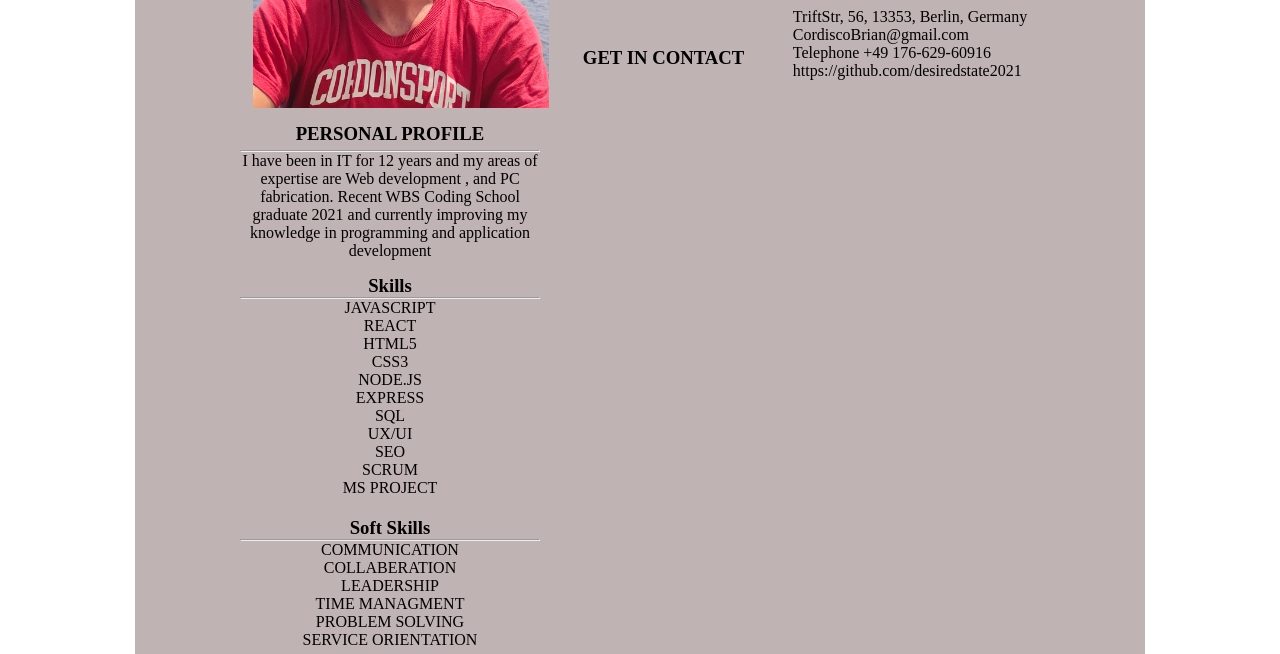
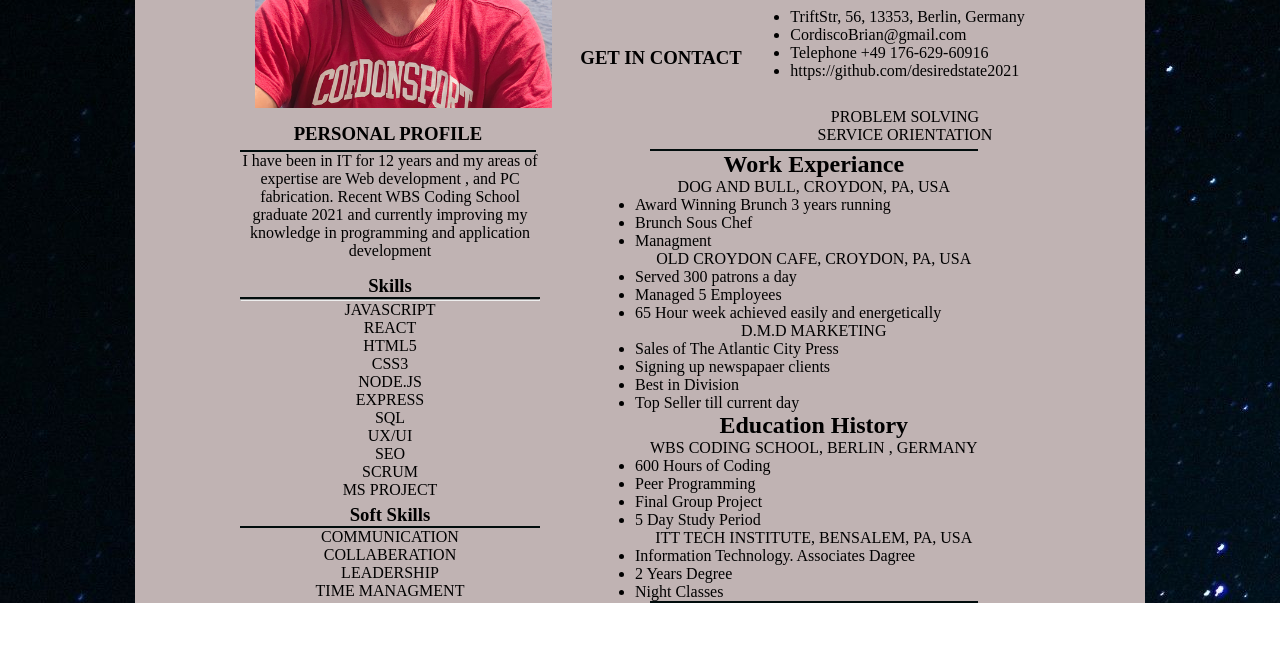
Before and after one commit to desiredstate2021/FigmaCV, a plain HTML site: page index.html in a window 1280 px wide. Shown: the part 322-976 px from the top of the page. After the commit the page ends 925 px from the top, so only its background shows below. Drawn offline with Linux system fonts and the light colour scheme.

Commit message:
Need to fix overflow issues

```diff
--- a/index.html
+++ b/index.html
@@ -43,12 +43,12 @@
             </div>
 
         </div>
-
+        <div class="flex">
             <div class="flex-container-1">
                 <div class="flex-container-1-item-1">
                     <h3>PERSONAL PROFILE</h3>
                 </div>
-            <hr>
+
 
 
                 <div class="flex-container-1-item-2">
@@ -86,7 +86,7 @@
                     <div class="soft-skills">
                         <h3>Soft Skills</h3>
                     </div>
-                <hr>
+
                     <div class="soft-skills-list">
                         <ul>
                             <li>COMMUNICATION</li>
@@ -99,12 +99,53 @@
                     </div>
                 </div>
             </div>
+            <aside class="aside">
+                <div class="flex-container-4-item-1">
+                    <h2 class="work">Work Experiance</h2>
+                    <p>DOG AND BULL, CROYDON, PA, USA</p>
+                    <ul class="list">
+                        <li>Award Winning Brunch 3 years running</li>
+                        <li>Brunch Sous Chef</li>
+                        <li>Managment</li>
+                    </ul>
+                    <p>OLD CROYDON CAFE, CROYDON, PA, USA</p>
+                    <ul class="list">
+                        <li>Served 300 patrons a day</li>
+                        <li>Managed 5 Employees</li>
+                        <li>65 Hour week achieved easily and energetically </li>
+                    </ul>
+                    <p>D.M.D MARKETING</p>
+                    <ul class="list">
+                        <li>Sales of The Atlantic City Press</li>
+                        <li>Signing up newspapaer clients</li>
+                        <li>Best in Division</li>
+                        <li>Top Seller till current day</li>
+                    </ul>
+                    <h2>Education History</h2>
+                    <p>WBS CODING SCHOOL, BERLIN , GERMANY</p>
+                    <ul class="list">
+                        <li>600 Hours of Coding</li>
+                        <li>Peer Programming </li>
+                        <li>Final Group Project</li>
+                        <li>5 Day Study Period</li>
+                    </ul>
+                    <p>ITT TECH INSTITUTE, BENSALEM, PA, USA</p>
+                    <ul class="list">
+                        <li>Information Technology. Associates Dagree</li>
+                        <li>2 Years Degree</li>
+                        <li>Night Classes</li>
+                    </ul>
+
+                </div>
+            </aside>
+        </div>
 
 
 
 
 
-        </div>
+
+
     </main>
 </body>
 
--- a/style.css
+++ b/style.css
@@ -3,9 +3,11 @@
     margin: 0;
     box-sizing: border-box;
 }
-    /* body {
+
+body {
     background-image: url("images/bg.jpg");
-    } */
+    overflow: hidden;
+}
 
 .top {
     background-color: rgb(46, 46, 143);
@@ -20,12 +22,11 @@
     margin-left: auto;
     margin-right: auto;
     width: 1010px;
-        height: fit-content;
 }
 
 .container {
     display: grid;
-        grid-template-columns: 320px 200px auto;
+    grid-template-columns: 315px 200px auto;
     grid-template-rows: repeat(3, 100px);
     gap: 10px;
     width: 1010px;
@@ -55,9 +56,7 @@
     grid-row: 3;
 }
 
-    li {
-        list-style: none;
-    }
+li {}
 
 .flex-container-1 {
     display: flex;
@@ -68,8 +67,9 @@
 }
 
 .flex-container-1-item-1 {
-        align-self: center;
-        width: fit-content;
+    border-bottom: solid 2px rgb(1, 12, 12);
+    text-align: center;
+    width: 296px;
     padding-bottom: 5px;
 }
 
@@ -91,6 +91,7 @@
     width: 300px;
     padding-bottom: 5px;
     text-align: center;
+    list-style: none;
 }
 
 .flex-container-3 {
@@ -98,7 +99,6 @@
     width: fit-content;
     flex-direction: column;
     padding-left: 105px;
-        padding-top: 15px;
 }
 
 .flex-container-3-item-1 {
@@ -107,3 +107,45 @@
     padding-bottom: 5px;
     text-align: center;
 }
+
+.soft-skills-list {}
+
+.flex-container-4-item-1 {
+    border-top: solid 2px rgb(1, 12, 12);
+    border-bottom: solid 2px rgb(1, 12, 12);
+    width: fit-content;
+    text-align: center;
+}
+
+.list {}
+
+.flex {
+    column-count: 2;
+    column-gap: 20px;
+    column-width: auto;
+}
+
+.soft-skills {
+    border-bottom: solid 2px rgb(1, 12, 12);
+}
+
+.skills {
+    border-bottom: solid 2px rgb(1, 12, 12);
+}
+
+.flex-container-2 ul {
+    list-style: none;
+}
+
+.flex-container-3 ul {
+    list-style: none;
+}
+
+aside {
+    width: fit-content;
+}
+
+.flex-container-4-item-1 li {
+    text-align: left;
+    margin-left: -15px;
+}
```
Lines whose indentation alone changed are shown as unchanged.
